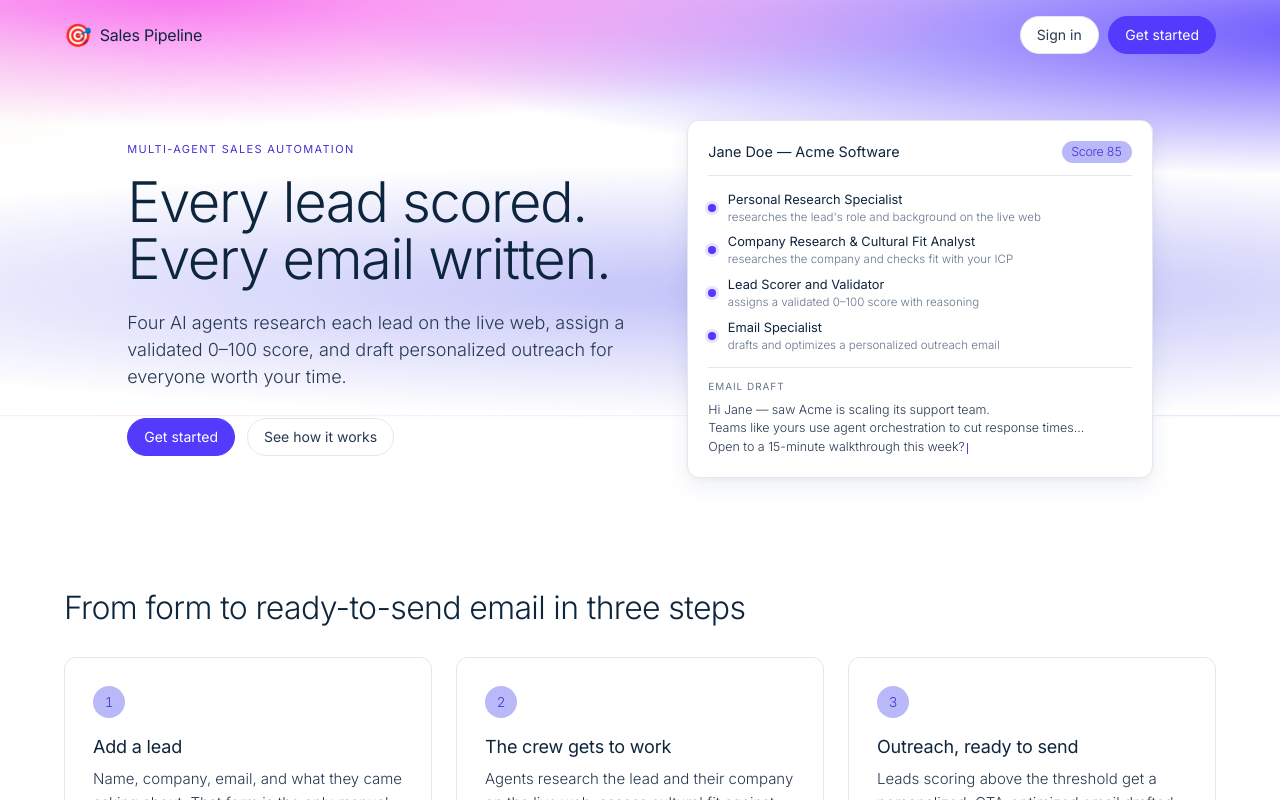
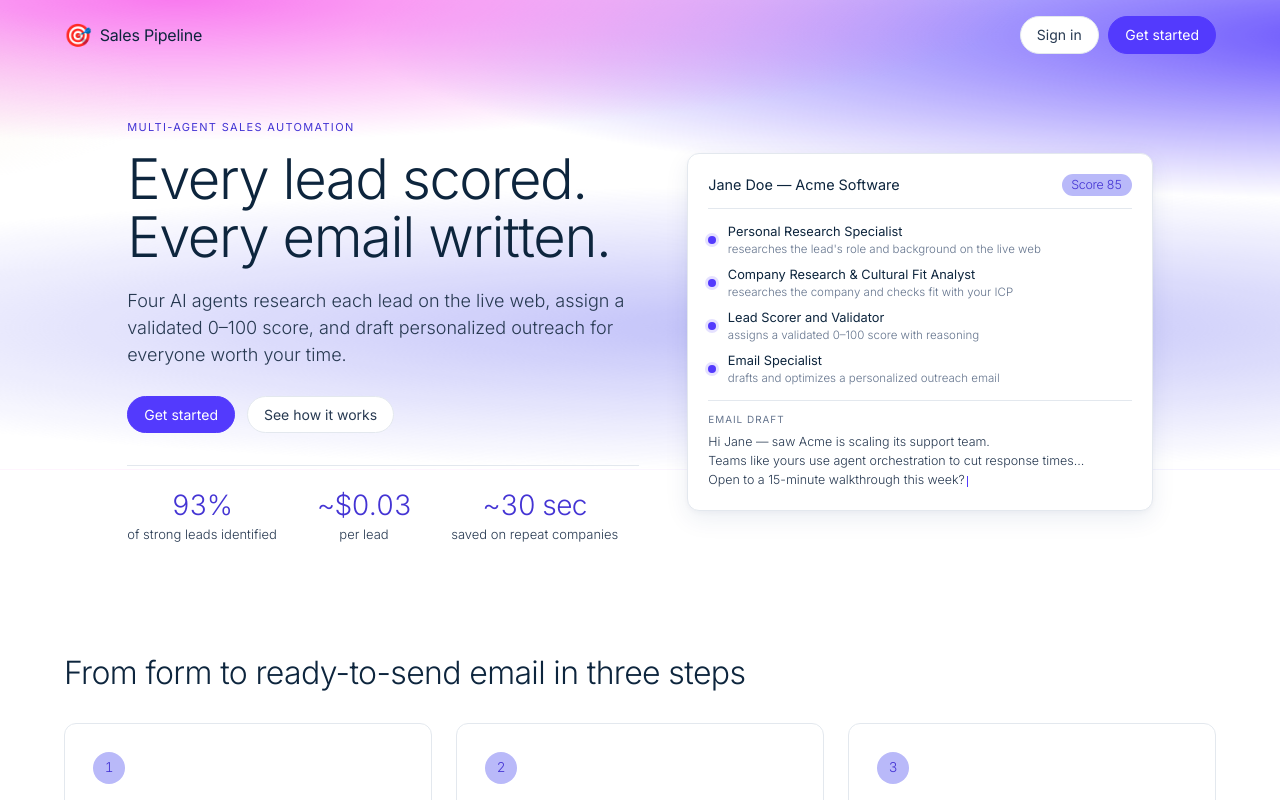
Before and after one commit to VIVPM/multi-crew-leads-dashboard, a React (Vite) app in the folder frontend/: page / in a window 1280 px wide. Shown: the top 800 px of the page. Built offline with nearby package versions, Linux system fonts and the light colour scheme; no server answers.

Commit message:
Show measured recall, cost and cache savings in the landing hero

```diff
--- a/frontend/src/App.css
+++ b/frontend/src/App.css
@@ -1362,6 +1362,40 @@ body {
 
 .lp-feature { padding: 0.5rem 0; }
 
+.lp-hero-stats {
+  display: grid;
+  grid-template-columns: repeat(3, auto);
+  justify-content: start;
+  gap: 2.5rem;
+  text-align: center;
+  margin: 2rem 0 0;
+  padding-top: 1.5rem;
+  border-top: 1px solid var(--hairline);
+}
+
+.lp-hero-stat-n {
+  font-size: 28px;
+  font-weight: 300;
+  letter-spacing: -0.56px;
+  line-height: 1.1;
+  color: var(--primary-deep);
+  white-space: nowrap;
+}
+
+.lp-hero-stat-label {
+  margin: 0.25rem 0 0;
+  font-size: 13px;
+  font-weight: 300;
+  color: var(--ink-secondary);
+  white-space: nowrap;
+}
+
+@media (max-width: 600px) {
+  .lp-hero-stats { gap: 1.25rem; }
+  .lp-hero-stat-n { font-size: 18px; }
+  .lp-hero-stat-label { font-size: 12px; white-space: normal; }
+}
+
 .lp-cream {
   background: var(--cream);
   border: 1px solid var(--cream-line);
--- a/frontend/src/components/Landing.jsx
+++ b/frontend/src/components/Landing.jsx
@@ -24,6 +24,12 @@ const STEPS = [
     title: 'Outreach, ready to send',
     body: 'Leads scoring above the threshold get a personalized, CTA-optimized email drafted by our email specialist — waiting in the dashboard.',
   },
+]
+
+const RESULTS = [
+  { stat: '93%', label: 'of strong leads identified', hint: 'Recall on a 38-lead labelled evaluation' },
+  { stat: '~$0.03', label: 'per lead', hint: 'Measured on real runs' },
+  { stat: '~30 sec', label: 'saved on repeat companies', hint: 'Company research is skipped on a cache hit: 24s saved in a 10-run test, 38s average research time across 19 runs' },
 ]
 
 function useCountUp(target, durationMs, delayMs) {
@@ -101,6 +107,14 @@ export default function Landing({ onSignIn, onGetStarted }) {
             <button className="btn btn-primary" onClick={onGetStarted}>Get started</button>
             <a className="btn btn-outline" href="#how">See how it works</a>
           </div>
+          <dl className="lp-hero-stats lp-fade" style={{ '--d': '480ms' }}>
+            {RESULTS.map(r => (
+              <div key={r.label} className="lp-hero-stat" title={r.hint}>
+                <dt className="lp-hero-stat-n tnum">{r.stat}</dt>
+                <dd className="lp-hero-stat-label">{r.label}</dd>
+              </div>
+            ))}
+          </dl>
         </div>
 
         <div className="lp-composite lp-fade" style={{ '--d': '480ms' }}>
```
